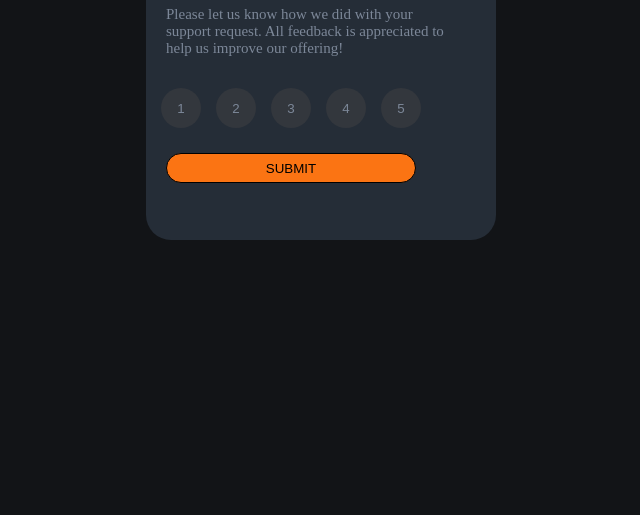
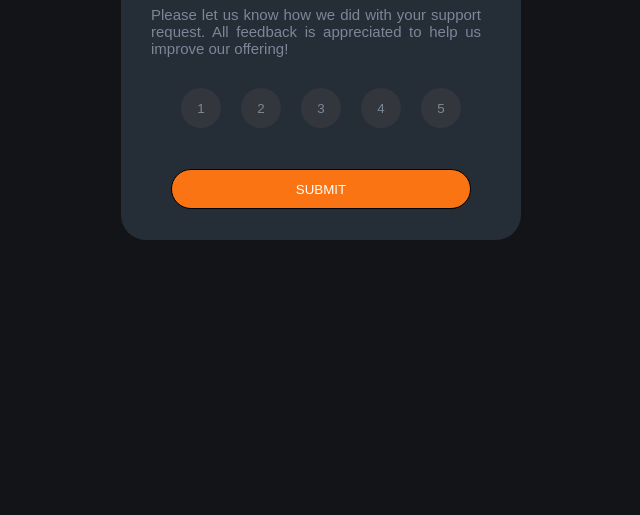
Before and after one commit to Tai-MS/FrontEnd-Mentor-Easy-1, a plain HTML site: page 2/index.html in a window 1280 px wide. Shown: the part 285-800 px from the top of the page, without its empty margins (319-959 px from the left). Drawn offline with Linux system fonts and the light colour scheme.

Commit message:
Update style.css

```diff
--- a/2/style.css
+++ b/2/style.css
@@ -6,12 +6,13 @@ h1{
     margin-top: 25px;
     margin-left: 20px;
     color: white;
+    font-family: 'Overpass', sans-serif;
 }
 
 button{
     background-color: hsl(216, 9%, 22%);
     float: inline-end;
-    margin-left: 15px;
+    margin-left: 20px;
     margin-top: 15px;
     display: block;
     width: 40px;
@@ -25,13 +26,14 @@ p{
     font-size: 15px;
     margin-left: 20px;
     color: hsl(216, 12%, 54%);
+    font-family: 'Overpass', sans-serif;
 }
 
 ul{
     list-style: none;
-    margin-left: 0px;
+    margin-left: 30px;
     padding-left: 0px;
-    text-align: justify;
+    align-content: center;
 }
 
 li{
@@ -40,13 +42,15 @@ li{
 
 .container{
     background-color: hsl(213, 19%, 18%);
-    width: 300px;
+    width: 350px;
     height: 350px;
     border-radius: 25px;
     margin: 0 auto;
     margin-top: 150px;
     padding-top: 25px;
-    padding-right: 50px;
+    padding-right: 40px;
+    padding-left: 10px;
+    text-align: justify;
 }
 
 #star{
@@ -63,14 +67,16 @@ li{
     background-color: hsl(25, 97%, 53%);
     border-radius: 30px;
     border: 1px solid black;
-    width: 250px;
-    height: 30px;
+    width: 300px;
+    height: 40px;
     margin-top: 25px;
-    margin-left: 20px;
+    margin-left: 40px;
+    color: white;
 }
 
 #submit:hover{
     background-color: white;
+    color: orange;
 }
 
 button:hover{
```
